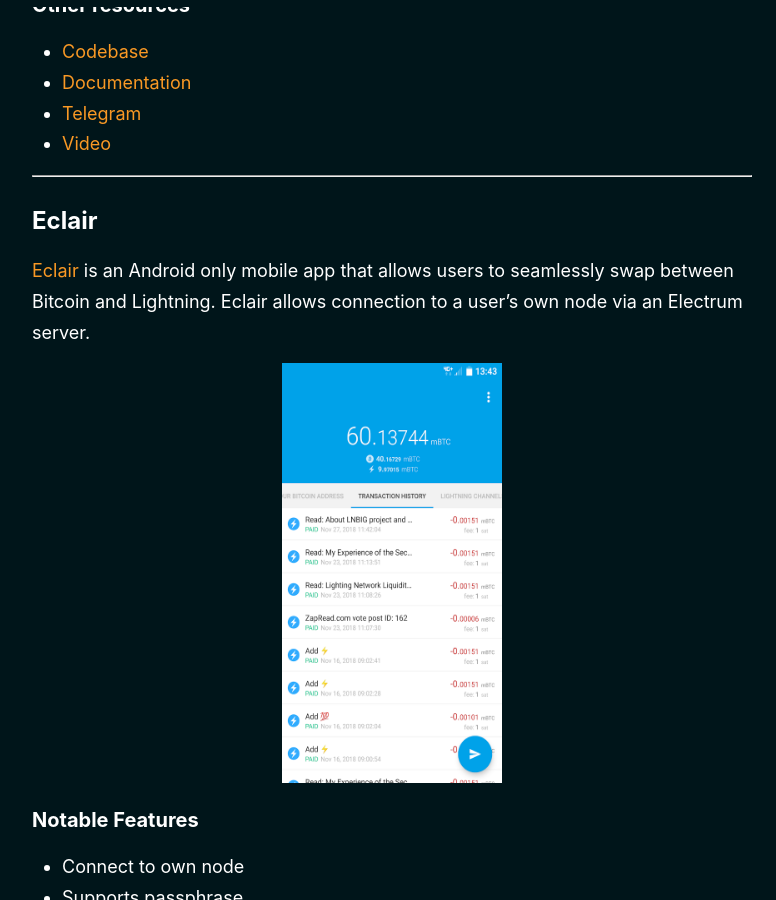
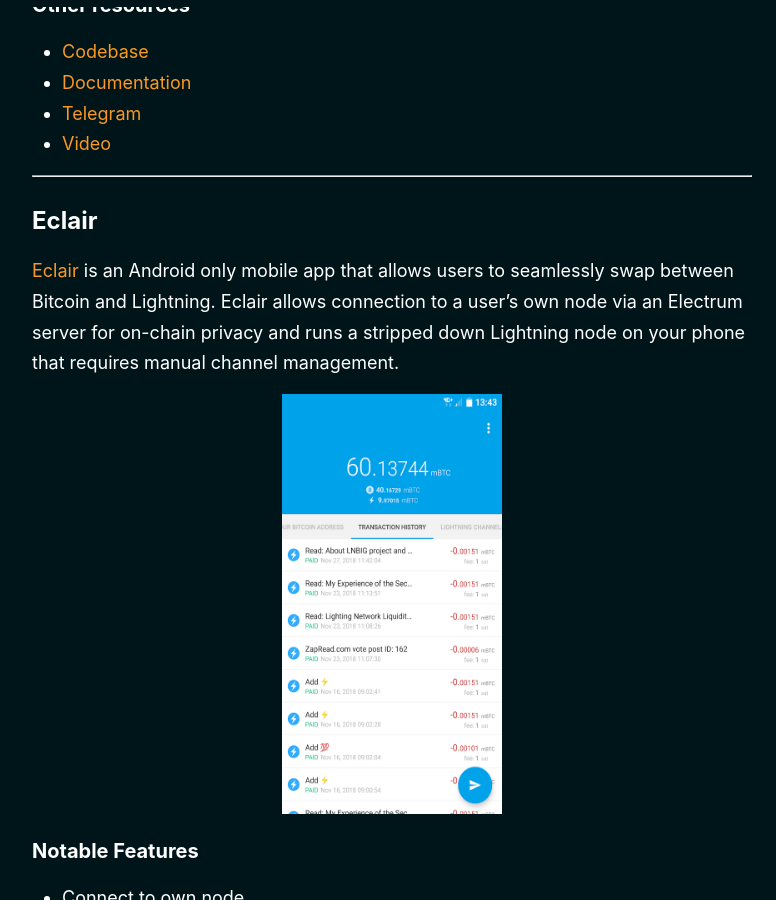
Before and after one commit to BitcoinQnA/bitcoin-wallet-guide, a Jekyll site: the page built from _pages/mobile.md, in a window 1280 px wide and 900 px high, scrolled down 3257 px. Shown: the whole window, without its empty margins (248-1024 px from the left). Built offline with Jekyll 4.4.1, drawn with Linux system fonts in a browser that asks for light colours.

Commit message:
Update mobile.md

```diff
--- a/_pages/mobile.md
+++ b/_pages/mobile.md
@@ -75,7 +75,7 @@ Mobile wallets provide the ultimate in convenience when interacting with Bitcoin
 
 ## Eclair
 
-[Eclair](https://play.google.com/store/apps/details?id=fr.acinq.eclair.wallet.mainnet2) is an Android only mobile app that allows users to seamlessly swap between Bitcoin and Lightning. Eclair allows connection to a user's own node via an Electrum server.
+[Eclair](https://play.google.com/store/apps/details?id=fr.acinq.eclair.wallet.mainnet2) is an Android only mobile app that allows users to seamlessly swap between Bitcoin and Lightning. Eclair allows connection to a user's own node via an Electrum server for on-chain privacy and runs a stripped down Lightning node on your phone that requires manual channel management.
 
 <img src="https://raw.githubusercontent.com/BitcoinQnA/bitcoin-wallet-guide/master/images/unnamed.png" class=responsive width="220" height="420" maxheight="420">
 
```
